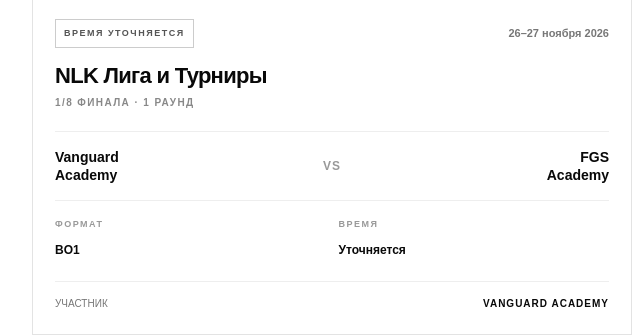
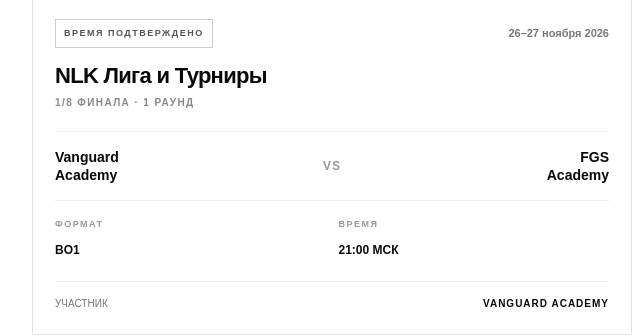
Before and after one commit to vanguardesports/vanguard-esports, a plain HTML site: page matches.html in a window 1280 px wide. Shown: the part 939-1275 px from the top of the page, 0-640 px from the left. Drawn offline with Linux system fonts and the light colour scheme.

Commit message:
Update Vanguard Academy match time

```diff
--- a/matches.html
+++ b/matches.html
@@ -98,13 +98,13 @@
               <article class="event-card">
                 <img class="event-banner" src="assets/images/tournaments/nlk-league.jpg" alt="Баннер турнира NLK League" loading="lazy">
                 <div class="event-content">
-                  <div class="event-topline"><span class="event-status">ВРЕМЯ УТОЧНЯЕТСЯ</span><span class="event-date">26–27 ноября 2026</span></div>
+                  <div class="event-topline"><span class="event-status">ВРЕМЯ ПОДТВЕРЖДЕНО</span><span class="event-date">26–27 ноября 2026</span></div>
                   <h4 class="event-title">NLK Лига и Турниры</h4>
                   <div class="event-stage">1/8 ФИНАЛА · 1 РАУНД</div>
                   <div class="event-matchup"><div class="event-team">Vanguard<br>Academy</div><div class="event-vs">VS</div><div class="event-team">FGS<br>Academy</div></div>
                   <div class="event-meta">
                     <div class="event-meta-item"><span>ФОРМАТ</span><strong>BO1</strong></div>
-                    <div class="event-meta-item"><span>ВРЕМЯ</span><strong>Уточняется</strong></div>
+                    <div class="event-meta-item"><span>ВРЕМЯ</span><strong>21:00 МСК</strong></div>
                   </div>
                   <div class="event-footer"><span>УЧАСТНИК</span><strong>VANGUARD ACADEMY</strong></div>
                 </div>
```
